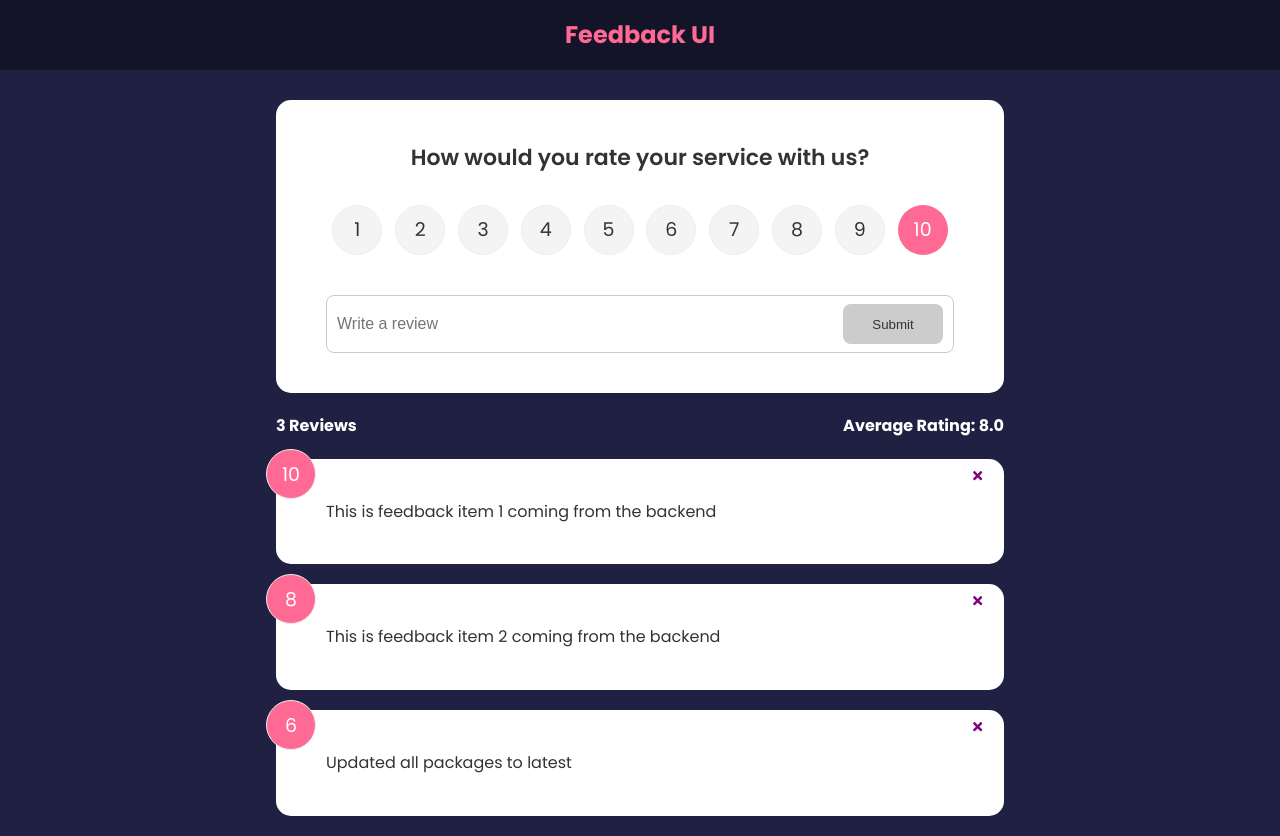
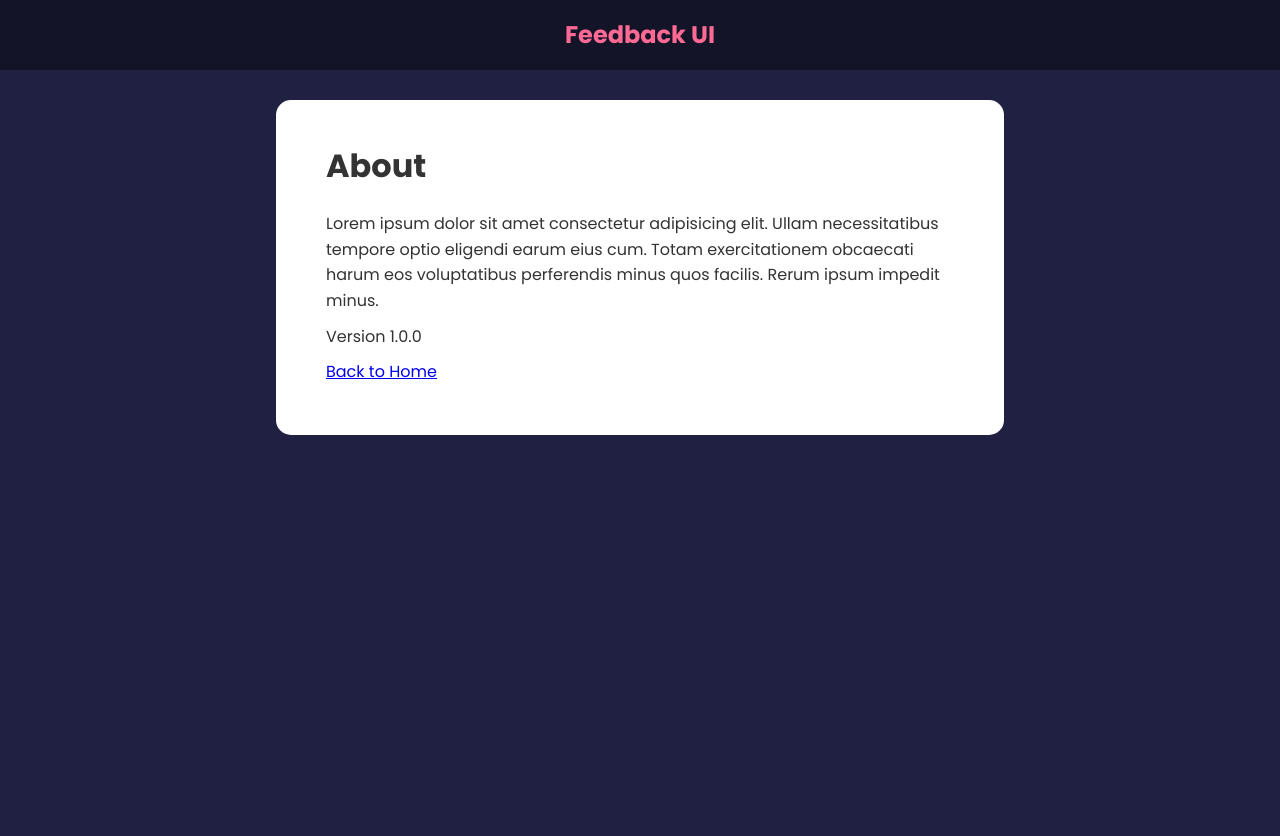
Before and after one commit to jeancarlosherrera/feedback-app, a React (Create React App) app: page /about in a window 1280 px wide. After the commit the page ends 800 px from the top, so only its background shows below. Built offline with nearby package versions, Linux system fonts and the light colour scheme.

Commit message:
About page and React Router added

```diff
--- a/package.json
+++ b/package.json
@@ -9,6 +9,7 @@
     "react": "^18.2.0",
     "react-dom": "^18.2.0",
     "react-icons": "^4.9.0",
+    "react-router-dom": "^6.11.2",
     "react-scripts": "5.0.1",
     "uuid": "^9.0.0",
     "web-vitals": "^2.1.4"
--- a/src/App.js
+++ b/src/App.js
@@ -1,10 +1,12 @@
+import { useState } from 'react'
 import { v4 as uuidv4 } from 'uuid'
-import { useState } from 'react'
+import { BrowserRouter as Router, Route, Routes } from 'react-router-dom'
 import Header from './components/Header'
 import FeedbackData from './data/FeedbackData'
 import FeedbackList from './components/FeedbackList'
 import FeedbackStats from './components/FeedbackStats'
 import FeedbackForm from './components/FeedbackForm'
+import AboutPage from './pages/AboutPage'
 
 const App = () => {
   const [feedback, setFeedback] = useState(FeedbackData)
@@ -21,12 +23,28 @@
 
   return (
     <>
-      <Header />
-      <div className='container'>
-        <FeedbackForm onAddProp={addFeedback} />
-        <FeedbackStats feedbackProp={feedback} />
-        <FeedbackList feedbackProp={feedback} onDeleteProp={deleteFeedback} />
-      </div>
+      <Router>
+        <Header />
+        <div className='container'>
+          <Routes>
+            <Route
+              exact
+              path='/'
+              element={
+                <>
+                  <FeedbackForm onAddProp={addFeedback} />
+                  <FeedbackStats feedbackProp={feedback} />
+                  <FeedbackList
+                    feedbackProp={feedback}
+                    onDeleteProp={deleteFeedback}
+                  />
+                </>
+              }
+            ></Route>
+            <Route path='/about' element={<AboutPage />} />
+          </Routes>
+        </div>
+      </Router>
     </>
   )
 }
--- /dev/null
+++ b/src/pages/AboutPage.jsx
@@ -0,0 +1,23 @@
+import Card from '../components/shared/Card'
+
+const AboutPage = () => {
+  return (
+    <Card>
+      <div className='about'>
+        <h1>About</h1>
+        <p>
+          Lorem ipsum dolor sit amet consectetur adipisicing elit. Ullam
+          necessitatibus tempore optio eligendi earum eius cum. Totam
+          exercitationem obcaecati harum eos voluptatibus perferendis minus quos
+          facilis. Rerum ipsum impedit minus.
+        </p>
+        <p>Version 1.0.0</p>
+        <p>
+          <a href='/'>Back to Home</a>
+        </p>
+      </div>
+    </Card>
+  )
+}
+
+export default AboutPage
```
Also changed, not shown: 1 other file (tests, documents, lock files or other folders).
